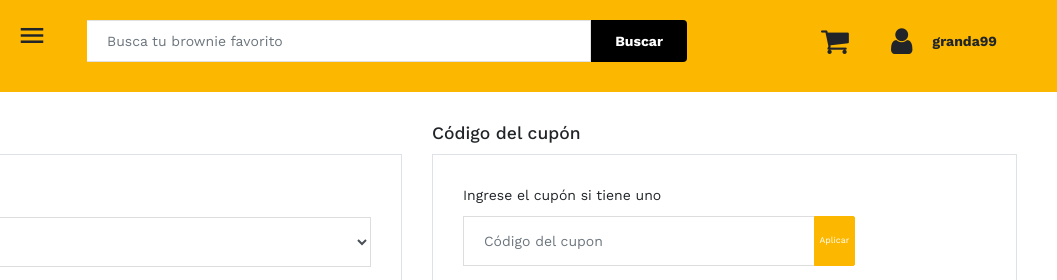
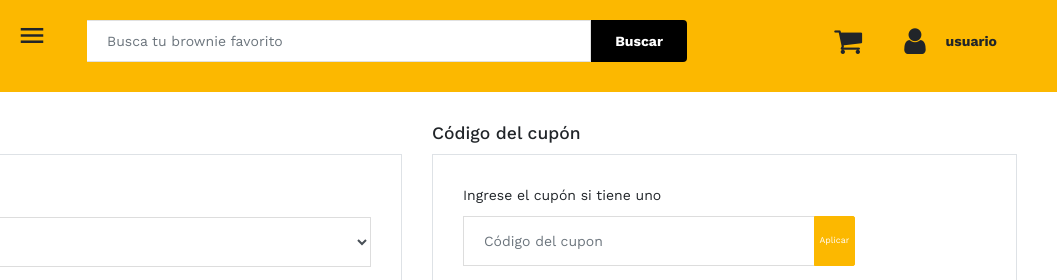
Before and after one commit to leonardoir98/brownies, a plain HTML site: page caja.html in a window 1280 px wide. Shown: the top 280 px of the page, 223-1280 px from the left. Drawn offline with nearby package versions, Linux system fonts and the light colour scheme; some packages are replaced by stand-ins of ours; files that its build step writes are made by us from their sources; a script that the page names is missing; files whose address does not match are found by name; a web font is replaced by a local one.

Commit message:
Update caja.html

```diff
--- a/caja.html
+++ b/caja.html
@@ -112,8 +112,9 @@
                                     </div>
                                     <div class="ps-block__right">
 
-                                        <a href="login.php#sing-in">
-                                    granda99</a>
+                                        	<a href="login.php#sing-in">usuario</a>
+
+
                                     </div>
                                     <!-- End menu-->
                                     <!--<a href="login.php#sing-in">Iniciar sesión o
```
